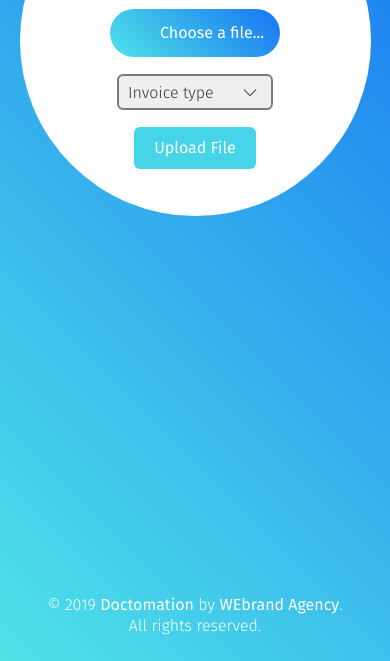
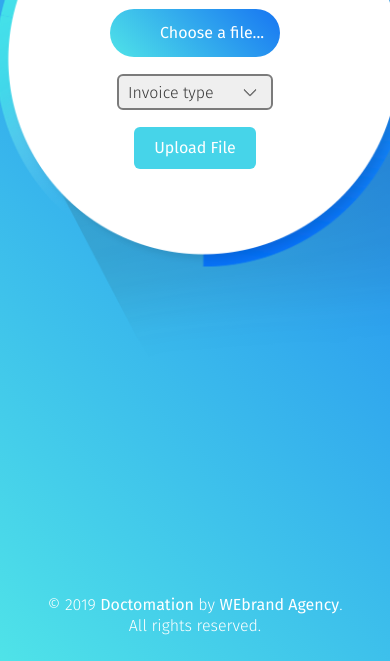
Before and after one commit to camilolunacom/doctomation, a website: page index.html in a window 390 px wide. Shown: the part 183-844 px from the top of the page. Drawn offline with nearby package versions, Linux system fonts and the light colour scheme; some icons are missing.

Commit message:
Fix background image

```diff
--- a/sass/mystyles.scss
+++ b/sass/mystyles.scss
@@ -39,6 +39,8 @@ body {
 .file-form {
     padding: 3em 0;
     width: 100%;
+    display: flex;
+    justify-content: center;
 }
 
 .file-form__container {
@@ -301,12 +303,12 @@ footer {
 
 @media(max-width: 467px) {
     body {
-        background-image: none;
+        background-size: 200% auto;
     }
-    .file-form__container {
-        background: #fff;
-        border-radius: 50%;
-    }
+    // .file-form__container {
+    //     background: #fff;
+    //     border-radius: 50%;
+    // }
 }
 
 @media (max-width: 400px) {
@@ -320,6 +322,12 @@ footer {
     }
 }
 
+@media(max-width: 355px) {
+    body {
+        background-size: 640px 484px;
+    }
+}
+
 .hidden {
     display: none !important;
     opacity: 0;
```
Also changed, not shown: build/mystyles.css, css/mystyles.css, 1 other file.
